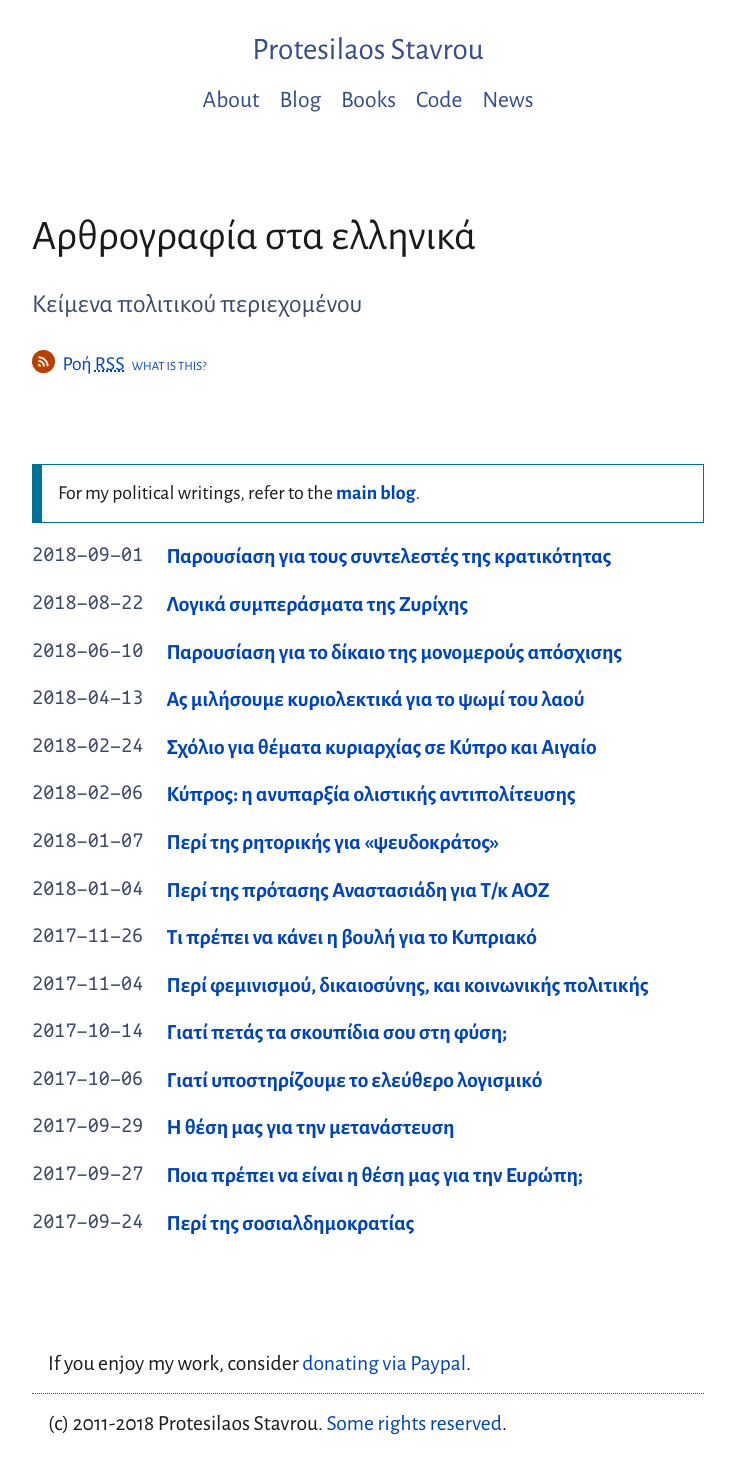
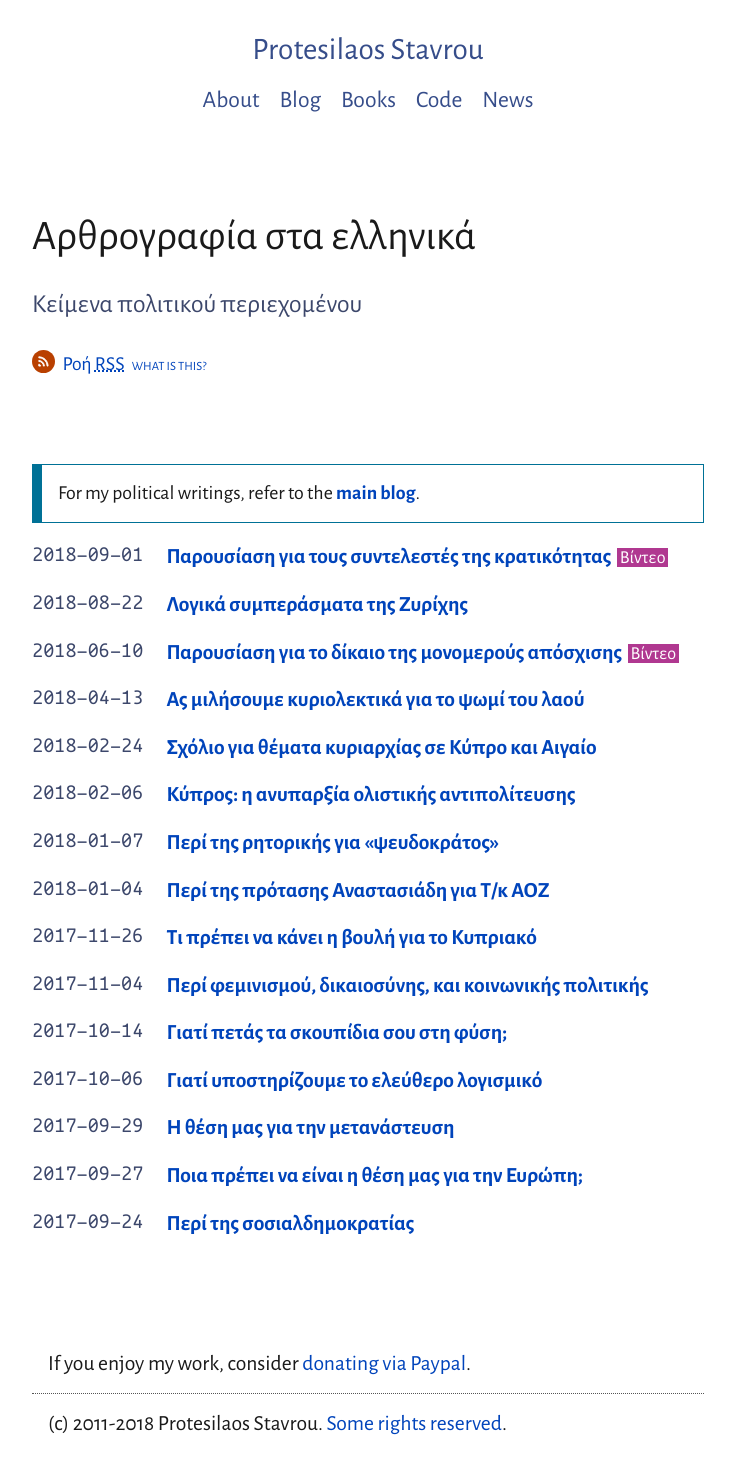
Before and after one commit to protesilaos/protesilaos.github.io, a Jekyll site: the page built from _pages/indices/greek.html, in a window 1280 px wide. Shown: the whole page, without its empty margins (272-1007 px from the left). Built offline with Jekyll 4.4.1, drawn with Linux system fonts in a browser that asks for light colours.

Commit message:
Display label for greek posts with embedded video

```diff
--- a/_pages/indices/greek.html
+++ b/_pages/indices/greek.html
@@ -21,6 +21,9 @@ permalink: /greek/
             <time class="index-blog-post-timestamp">{{ greek.date | date: site.date_format }}</time>
             <a class="index-blog-post-link" href="{{ greek.url | relative_url }}">
                 <span class="index-blog-post-heading">{{ greek.title }}</span>
+                {% if greek.mediaid %}
+                <span class="index-blog-post-meta-label">Βίντεο</span>
+                {% endif %}
             </a>
         </li>
     {% endfor %}
```
